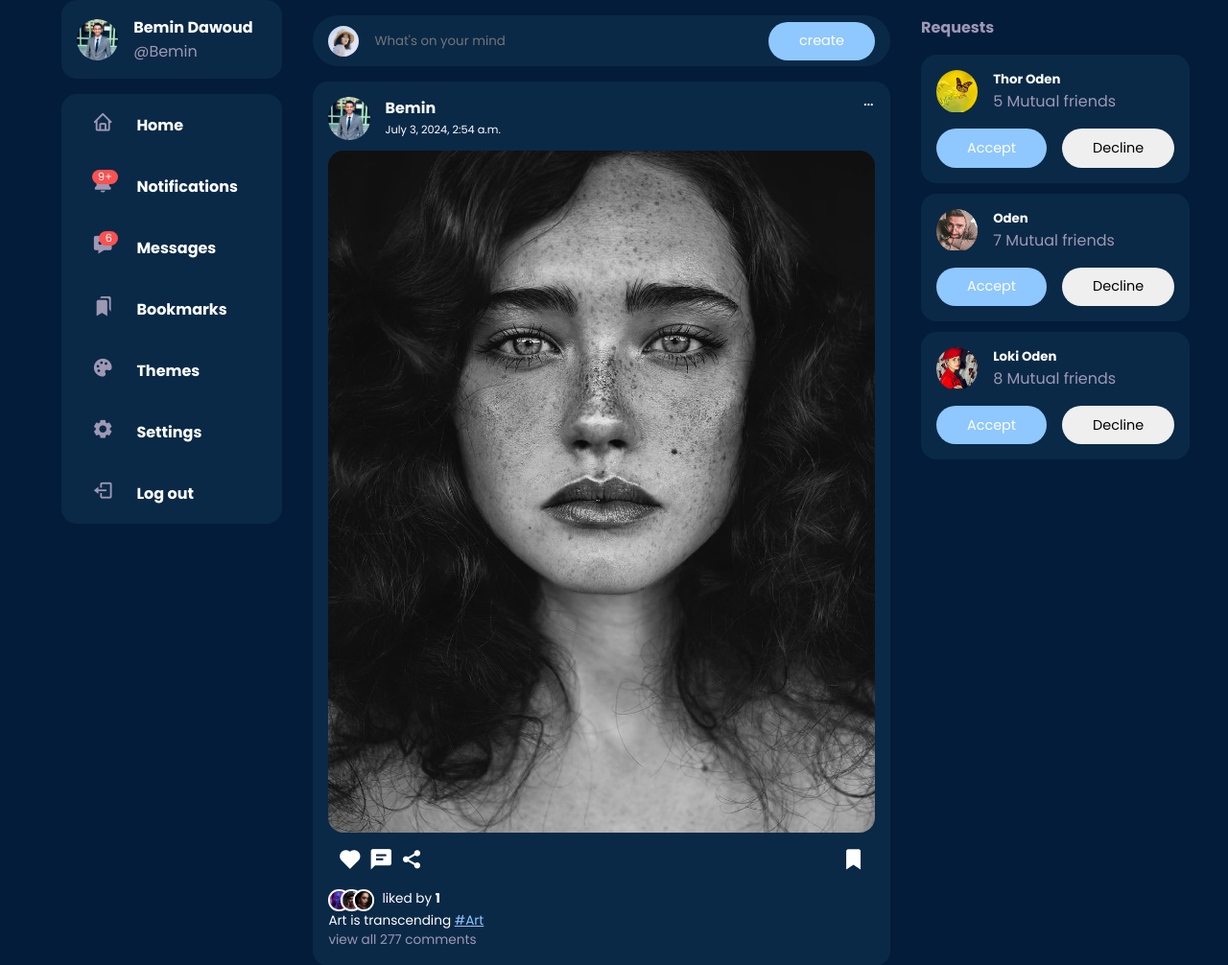
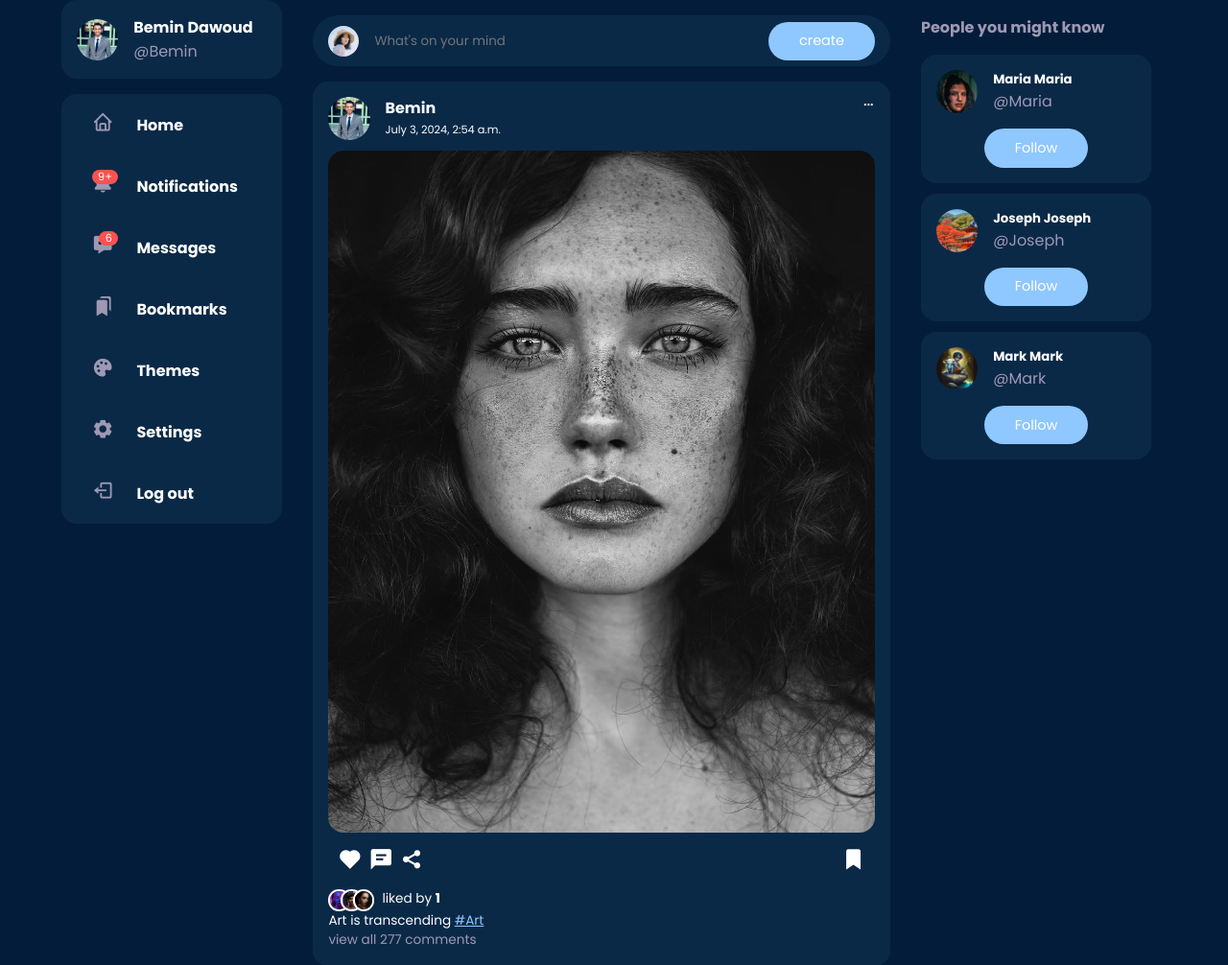
Before and after one commit to BeminDawoud/NovaVerse, a Django app: page / in a window 1280 px wide. Shown: the part 86-1092 px from the top of the page at 96% size. Run offline with Django 5.2, Linux system fonts and the light colour scheme; a user stored in the database is signed in; data comes from the database, SQL or seed files in the repository; both versions use the stored data as it was after the commit.

Commit message:
Add people you might be interested in

```diff
--- a/post/views.py
+++ b/post/views.py
@@ -1,4 +1,5 @@
 from django.shortcuts import render, redirect, get_object_or_404
+from django.contrib.auth.models import User
 from post.models import Tag, Stream, Follow, Post, Likes
 from post.forms import newPostForm
 from userauth.models import Profile
@@ -20,7 +21,6 @@ def home(request):
     group_ids = [post.post_id for post in posts]
     post_items = Post.objects.filter(id__in=group_ids).all().order_by("-posted")
     profile = Profile.objects.get(user=user)
-
     posts_with_profile = []
     for post in post_items:
         post_user_profile = Profile.objects.get(user=post.user)
@@ -30,9 +30,18 @@ def home(request):
         }
         posts_with_profile.append(post_data)
 
+    # unfollowed users
+    all_users = User.objects.exclude(id=user.id)
+    followed_users = Follow.objects.filter(follower=user).values_list(
+        "following", flat=True
+    )
+    unfollowed_users = all_users.exclude(id__in=followed_users)
+    unfollowed_users_profiles = Profile.objects.filter(user__in=unfollowed_users)
+
     context = {
         "posts_with_profile": posts_with_profile,
         "profile": profile,
+        "unfollowed_users_profiles": unfollowed_users_profiles,
     }
     return render(request, "home.html", context)
 
--- a/static/style/home.css
+++ b/static/style/home.css
@@ -384,7 +384,7 @@ main .container .right{
 	padding: var(--card-padding);
 	border-radius: var(--card-border-radius);
 	margin-bottom: 0.7rem;
-	width: max-content;
+	width: 15rem;
 }
 
 .right .request .info{
@@ -395,6 +395,8 @@ main .container .right{
 
 .right .request .action{
 	display: flex;
+	justify-content: center;
+	align-items: center;
 	gap: 1rem;
 }
 
--- a/templates/home.html
+++ b/templates/home.html
@@ -124,58 +124,31 @@
 			<div class="right">
 				<!-- ================ friend requests ================ -->
 				<div class="friend-requests">
-					<h4>Requests</h4>
+					<h4>People you might know</h4>
+
+					{% for profile in unfollowed_users_profiles %}
 					<div class="request">
 						<div class="info">
 							<div class="profile-photo">
-								<img src="{% static 'img/profile-14.jpg' %}" alt="">
+								<img src="{{ profile.picture.url }}" alt="">
 							</div>
 							<div>
-								<h5>Thor Oden</h5>
+								<h5>{{profile.first_name}} {{profile.first_name}}</h5>
 								<p class="text-muted">
-									5 Mutual friends
+									@{{profile.user.username}}
 								</p>
 							</div>
 						</div>
 						<div class="action">
-							<button class="btn btn-primary">Accept</button>
-							<button class="btn">Decline</button>
+							{% if not follow_status %}
+							<a href="{% url 'follow' profile.user.username 1 %}" class="btn btn-primary">Follow</a>
+							{% else %}
+							<a href="{% url 'follow' profile.user.username 0 %}" class="btn btn-primary">Unfollow</a>
+							{% endif %}
 						</div>
 					</div>
-					<div class="request">
-						<div class="info">
-							<div class="profile-photo">
-								<img src="{% static 'img/profile-15.jpg' %}" alt="">
-							</div>
-							<div>
-								<h5>Oden</h5>
-								<p class="text-muted">
-									7 Mutual friends
-								</p>
-							</div>
-						</div>
-						<div class="action">
-							<button class="btn btn-primary">Accept</button>
-							<button class="btn">Decline</button>
-						</div>
-					</div>
-					<div class="request">
-						<div class="info">
-							<div class="profile-photo">
-								<img src="{% static 'img/profile-16.jpg' %}" alt="">
-							</div>
-							<div>
-								<h5>Loki Oden</h5>
-								<p class="text-muted">
-									8 Mutual friends
-								</p>
-							</div>
-						</div>
-						<div class="action">
-							<button class="btn btn-primary">Accept</button>
-							<button class="btn">Decline</button>
-						</div>
-					</div>
+					{% endfor %}
+
 				</div>
 			</div>
 			<!-- ================ right ================ -->
```
Also changed, not shown: db.sqlite3, user_4/452453453.jpg (added), user_5/34536.jpg (added), user_5/6.jpg (added), user_6/3.jpg (added), user_6/google-dream-starry-night.webp (added), user_6/google-dream-starry-night_KQkfJRf.webp (added).
